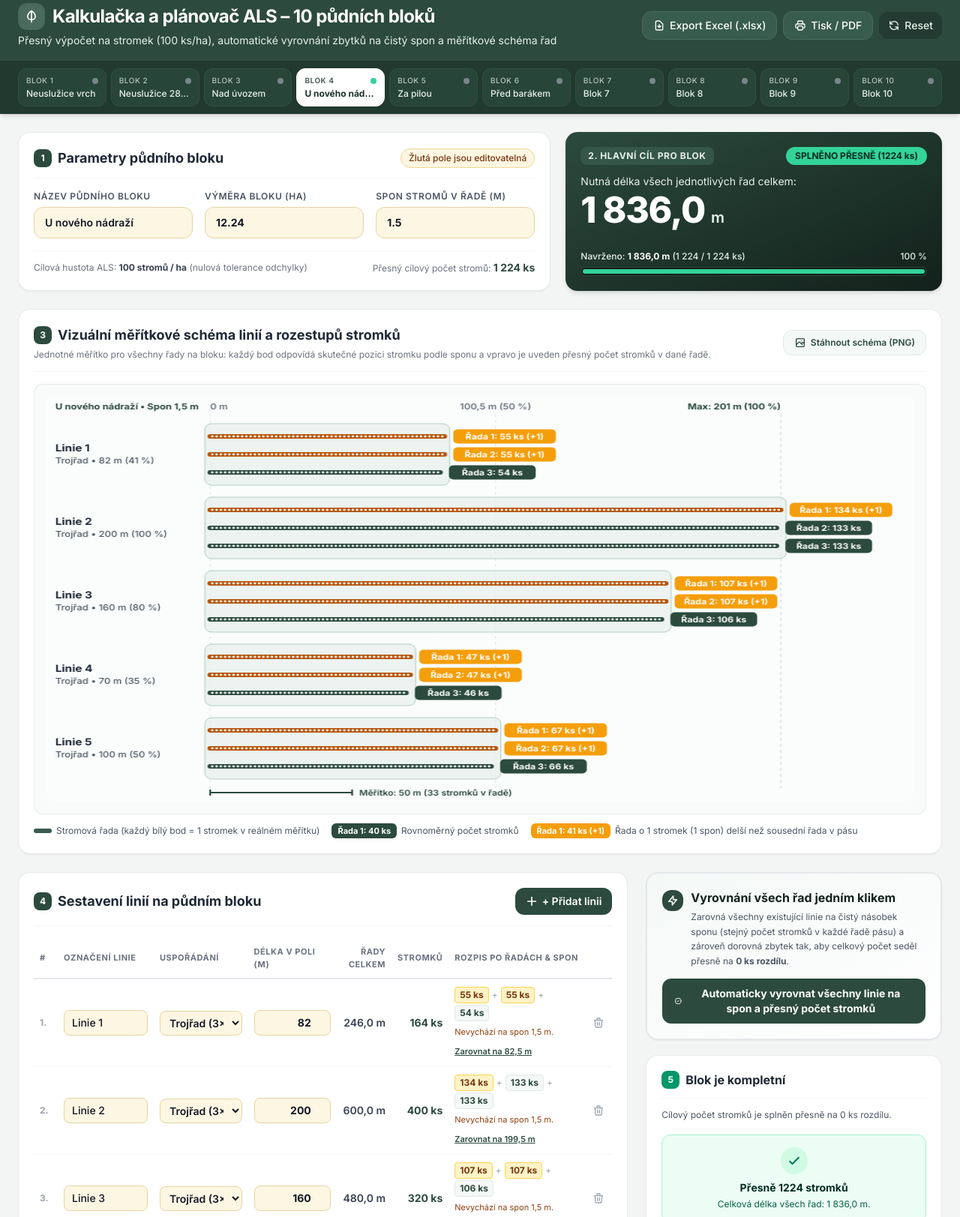
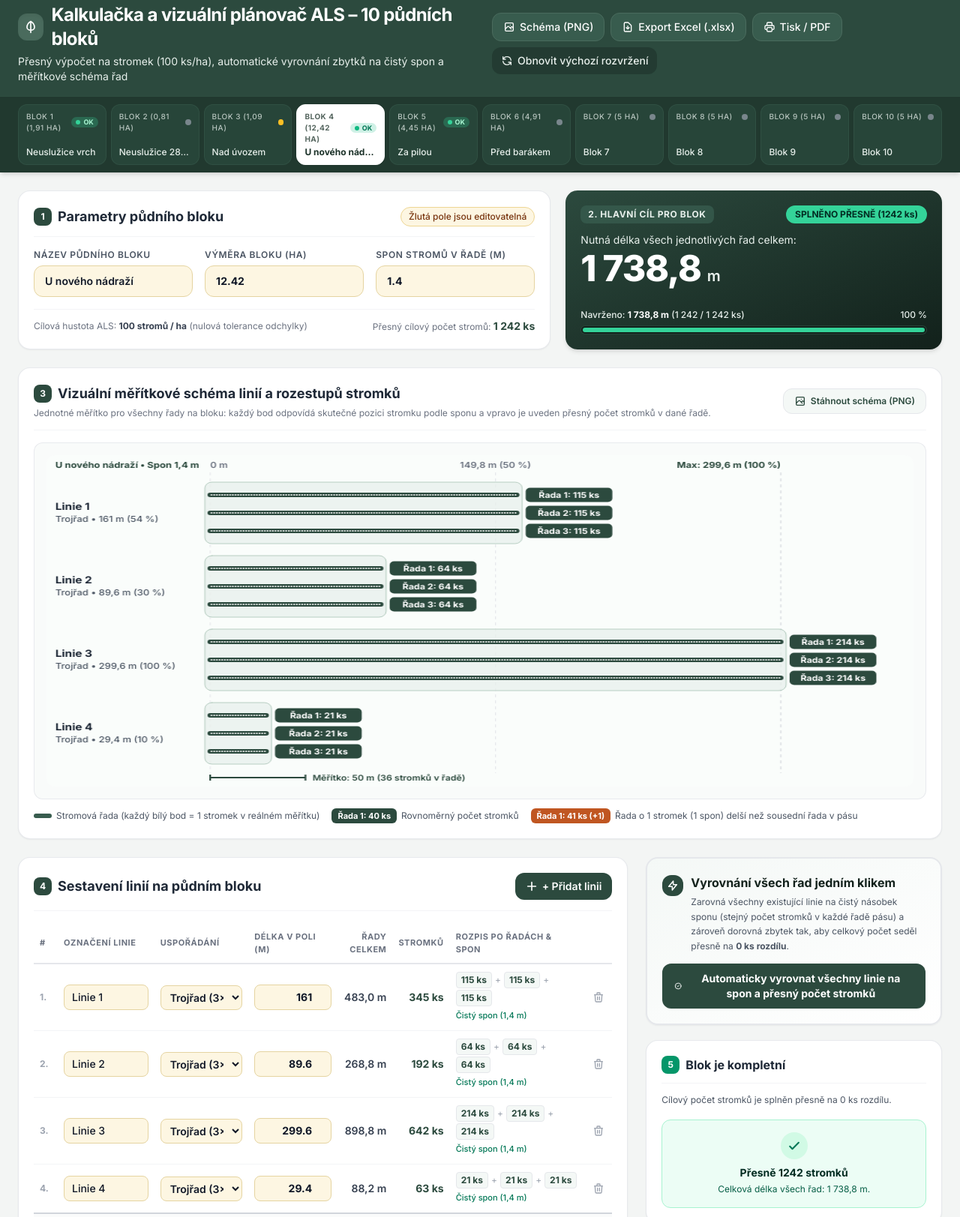
Before and after one commit to MrPanti/ALS, a plain HTML site: page index.html in a window 1280 px wide. Shown: the part 12-1635 px from the top of the page at 75% size. Drawn offline with nearby package versions, Linux system fonts and the light colour scheme.

Commit message:
Refactor HTML structure and improve data handling
Updated the title and button labels for clarity. Adjusted default block data and improved calculations for tree distribution.

```diff
--- a/index.html
+++ b/index.html
@@ -70,7 +70,7 @@
                             <path stroke-linecap="round" stroke-linejoin="round" d="M12 3v18m0-18c-3.5 2-6 5.5-6 9.5 0 2.5 2.5 4.5 6 4.5m0-14c3.5 2 6 5.5 6 9.5 0 2.5-2.5 4.5-6 4.5" />
                         </svg>
                     </span>
-                    <h1 class="text-xl sm:text-2xl font-bold tracking-tight">Kalkulačka a plánovač ALS – 10 půdních bloků</h1>
+                    <h1 class="text-xl sm:text-2xl font-bold tracking-tight">Kalkulačka a vizuální plánovač ALS – 10 půdních bloků</h1>
                 </div>
                 <p class="text-forest-100 text-xs sm:text-sm mt-1">
                     Přesný výpočet na stromek (100 ks/ha), automatické vyrovnání zbytků na čistý spon a měřítkové schéma řad
@@ -78,6 +78,12 @@
             </div>
 
             <div class="flex flex-wrap items-center gap-2">
+                <button onclick="downloadSchemaPNG()" class="inline-flex items-center gap-1.5 px-3.5 py-2 rounded-xl bg-forest-700 hover:bg-forest-600 text-white text-xs sm:text-sm font-medium border border-forest-600 transition cursor-pointer">
+                    <svg class="w-4 h-4" fill="none" stroke="currentColor" stroke-width="2" viewBox="0 0 24 24">
+                        <path stroke-linecap="round" stroke-linejoin="round" d="M4 16l4.586-4.586a2 2 0 012.828 0L16 16m-2-2l1.586-1.586a2 2 0 012.828 0L20 14m-6-6h.01M6 20h12a2 2 0 002-2V6a2 2 0 00-2-2H6a2 2 0 00-2 2v12a2 2 0 002 2z" />
+                    </svg>
+                    Schéma (PNG)
+                </button>
                 <button onclick="exportAllToXlsx()" class="inline-flex items-center gap-1.5 px-3.5 py-2 rounded-xl bg-forest-700 hover:bg-forest-600 text-white text-xs sm:text-sm font-medium border border-forest-600 transition cursor-pointer">
                     <svg class="w-4 h-4" fill="none" stroke="currentColor" stroke-width="2" viewBox="0 0 24 24">
                         <path stroke-linecap="round" stroke-linejoin="round" d="M12 10v6m0 0l-3-3m3 3l3-3m2 8H7a2 2 0 01-2-2V5a2 2 0 012-2h5.586a1 1 0 01.707.293l5.414 5.414a1 1 0 01.293.707V19a2 2 0 01-2 2z" />
@@ -90,11 +96,11 @@
                     </svg>
                     Tisk / PDF
                 </button>
-                <button onclick="openResetModal()" class="inline-flex items-center gap-1.5 px-3 py-2 rounded-xl bg-forest-900/60 hover:bg-red-900/70 text-forest-100 hover:text-white text-xs sm:text-sm font-medium transition cursor-pointer" title="Obnovit výchozí nastavení všech bloků">
+                <button onclick="openResetModal()" class="inline-flex items-center gap-1.5 px-3 py-2 rounded-xl bg-forest-900/60 hover:bg-red-900/70 text-forest-100 hover:text-white text-xs sm:text-sm font-medium transition cursor-pointer" title="Obnovit výchozí rozvržení všech bloků">
                     <svg class="w-4 h-4" fill="none" stroke="currentColor" stroke-width="2" viewBox="0 0 24 24">
                         <path stroke-linecap="round" stroke-linejoin="round" d="M4 4v5h.582m15.356 2A8.001 8.001 0 004.582 9m0 0H9m11 11v-5h-.581m0 0a8.003 8.003 0 01-15.357-2m15.357 2H15" />
                     </svg>
-                    Reset
+                    Obnovit výchozí rozvržení
                 </button>
             </div>
         </div>
@@ -246,7 +252,7 @@
                     <span>Rovnoměrný počet stromků</span>
                 </div>
                 <div class="flex items-center gap-1.5">
-                    <span class="inline-flex items-center px-2 py-0.5 rounded-md bg-amber-500 text-white font-bold text-[11px]">Řada 1: 41 ks (+1)</span>
+                    <span class="inline-flex items-center px-2 py-0.5 rounded-md bg-[#c05621] text-white font-bold text-[11px]">Řada 1: 41 ks (+1)</span>
                     <span>Řada o 1 stromek (1 spon) delší než sousední řada v pásu</span>
                 </div>
             </div>
@@ -340,37 +346,72 @@
 
     <script>
         // =========================================================================
-        // 1. VÝCHOZÍ DATA PRO 10 PŮDNÍCH BLOKŮ
+        // 1. FINÁLNÍ VÝCHOZÍ DATA PRO 10 PŮDNÍCH BLOKŮ (Z PDF A XLSX)
         // =========================================================================
-        const STORAGE_KEY = 'als_visual_planner_v2';
+        const STORAGE_KEY = 'als_planner_v2_final';
 
         const DEFAULT_BLOCKS = [
-            { id: 1, name: 'Neuslužice vrch', area: 1.89, spacing: 2.0, lines: [] },
-            { id: 2, name: 'Neuslužice 2802,4', area: 0.81, spacing: 2.0, lines: [] },
-            { id: 3, name: 'Nad úvozem', area: 0.97, spacing: 1.0, lines: [] },
+            {
+                id: 1,
+                name: 'Neuslužice vrch',
+                area: 1.91,
+                spacing: 1.4,
+                lines: [
+                    { id: 'l1-1', name: 'Linie 1', type: 'Trojřad', length: 89 }
+                ]
+            },
+            {
+                id: 2,
+                name: 'Neuslužice 2802,4',
+                area: 0.81,
+                spacing: 2.0,
+                lines: []
+            },
+            {
+                id: 3,
+                name: 'Nad úvozem',
+                area: 1.09,
+                spacing: 1.4,
+                lines: [
+                    { id: 'l3-1', name: 'Linie 1', type: 'Trojřad', length: 50.5 }
+                ]
+            },
             {
                 id: 4,
                 name: 'U nového nádraží',
-                area: 12.24,
-                spacing: 1.5,
+                area: 12.42,
+                spacing: 1.4,
                 lines: [
-                    { id: 'l4-1', name: 'Linie 1', type: 'Trojřad', length: 82 },
-                    { id: 'l4-2', name: 'Linie 2', type: 'Trojřad', length: 200 },
-                    { id: 'l4-3', name: 'Linie 3', type: 'Trojřad', length: 160 },
-                    { id: 'l4-4', name: 'Linie 4', type: 'Trojřad', length: 70 },
-                    { id: 'l4-5', name: 'Linie 5', type: 'Trojřad', length: 100 }
+                    { id: 'l4-1', name: 'Linie 1', type: 'Trojřad', length: 161 },
+                    { id: 'l4-2', name: 'Linie 2', type: 'Trojřad', length: 89.6 },
+                    { id: 'l4-3', name: 'Linie 3', type: 'Trojřad', length: 299.6 },
+                    { id: 'l4-4', name: 'Linie 4', type: 'Trojřad', length: 29.4 }
                 ]
             },
-            { id: 5, name: 'Za pilou', area: 4.44, spacing: 2.0, lines: [] },
-            { id: 6, name: 'Před barákem', area: 4.91, spacing: 1.5, lines: [] },
-            { id: 7, name: 'Blok 7', area: 5.00, spacing: 4.0, lines: [] },
-            { id: 8, name: 'Blok 8', area: 5.00, spacing: 4.0, lines: [] },
-            { id: 9, name: 'Blok 9', area: 5.00, spacing: 4.0, lines: [] },
-            { id: 10, name: 'Blok 10', area: 5.00, spacing: 4.0, lines: [] }
+            {
+                id: 5,
+                name: 'Za pilou',
+                area: 4.45,
+                spacing: 1.4,
+                lines: [
+                    { id: 'l5-1', name: 'Linie 1', type: 'Trojřad', length: 207.5 }
+                ]
+            },
+            {
+                id: 6,
+                name: 'Před barákem',
+                area: 4.91,
+                spacing: 1.5,
+                lines: []
+            },
+            { id: 7, name: 'Blok 7', area: 5.0, spacing: 4.0, lines: [] },
+            { id: 8, name: 'Blok 8', area: 5.0, spacing: 4.0, lines: [] },
+            { id: 9, name: 'Blok 9', area: 5.0, spacing: 4.0, lines: [] },
+            { id: 10, name: 'Blok 10', area: 5.0, spacing: 4.0, lines: [] }
         ];
 
         let state = {
-            activeBlockIndex: 3,
+            activeBlockIndex: 3, // Výchozí otevřený blok: U nového nádraží
             blocks: JSON.parse(JSON.stringify(DEFAULT_BLOCKS))
         };
 
@@ -400,8 +441,8 @@
         // 2. MATEMATICKÉ FUNKCE A KONTROLA KOMPATIBILITY SE SPONEM
         // =========================================================================
         function getRowCount(type) {
-            if (type === 'Trojřad') return 3;
-            if (type === 'Dvouřad') return 2;
+            if (type === 'Trojřad' || type === 3) return 3;
+            if (type === 'Dvouřad' || type === 2) return 2;
             return 1;
         }
 
@@ -416,22 +457,27 @@
             return res;
         }
 
-        function isLengthCompatibleWithSpacing(length, spacing) {
+        function isLengthCompatibleWithSpacing(length, spacing, remainder = 0) {
             if (length <= 0 || spacing <= 0) return true;
-            const nearest = Math.round(length / spacing) * spacing;
-            return Math.abs(length - nearest) < 0.001;
+            if (remainder !== 0) return false;
+            const ratio = length / spacing;
+            return Math.abs(ratio - Math.round(ratio)) < 1e-4;
         }
 
         function roundMeters(val) {
             return Math.round((val + Number.EPSILON) * 100) / 100;
+        }
+
+        function roundToOneDecimal(val) {
+            return Math.round((val + Number.EPSILON) * 10) / 10;
         }
 
         function calculateBlockStats(block) {
             const area = Math.max(0, Number(block.area) || 0);
             const spacing = Math.max(0.1, Number(block.spacing) || 1.0);
 
-            const requiredTrees = Math.ceil(area * 100 - 1e-9);
-            const requiredRowLength = roundMeters(requiredTrees * spacing);
+            const requiredTrees = Math.round(area * 100);
+            const requiredRowLength = roundToOneDecimal(requiredTrees * spacing);
 
             let totalPhysicalLength = 0;
             let totalRowLength = 0;
@@ -440,10 +486,11 @@
             const computedLines = block.lines.map((line, idx) => {
                 const rows = getRowCount(line.type);
                 const len = Math.max(0, Number(line.length) || 0);
-                const effectiveRowLength = roundMeters(len * rows);
-                const trees = len > 0 ? Math.ceil((effectiveRowLength - 1e-9) / spacing) : 0;
+                const effectiveRowLength = roundToOneDecimal(len * rows);
+                const trees = len > 0 ? Math.round((len * rows) / spacing + 1e-9) : 0;
                 const rowTrees = distributeTreesAcrossRows(trees, rows);
-                const compatible = isLengthCompatibleWithSpacing(len, spacing);
+                const rem = trees % rows;
+                const compatible = isLengthCompatibleWithSpacing(len, spacing, rem);
 
                 // Nejbližší čistý násobek sponu
                 const nearestUnits = Math.max(1, Math.round(len / spacing));
@@ -468,13 +515,13 @@
             });
 
             totalPhysicalLength = roundMeters(totalPhysicalLength);
-            totalRowLength = roundMeters(totalRowLength);
+            totalRowLength = roundToOneDecimal(totalRowLength);
 
             const diff = requiredTrees - totalTrees; // > 0 chybí stromky, < 0 přebývají stromky, === 0 přesně
             const missingTrees = Math.max(0, diff);
             const excessTrees = Math.max(0, -diff);
-            const missingRowLength = roundMeters(missingTrees * spacing);
-            const excessRowLength = roundMeters(excessTrees * spacing);
+            const missingRowLength = roundToOneDecimal(missingTrees * spacing);
+            const excessRowLength = roundToOneDecimal(excessTrees * spacing);
 
             let status = 'under';
             if (diff === 0 && requiredTrees > 0) status = 'exact';
@@ -506,12 +553,12 @@
             if (desiredTrees <= 0) return 0;
             const rawLen = (desiredTrees * spacing) / rows;
             const rounded1 = Math.round(rawLen * 10) / 10;
-            if (rounded1 > 0 && Math.ceil((rounded1 * rows - 1e-9) / spacing) === desiredTrees) {
+            if (rounded1 > 0 && Math.round((rounded1 * rows) / spacing + 1e-9) === desiredTrees) {
                 return rounded1;
             }
-            const ceil1 = Math.ceil((rawLen - 1e-9) * 10) / 10;
-            if (ceil1 > 0 && Math.ceil((ceil1 * rows - 1e-9) / spacing) === desiredTrees) {
-                return ceil1;
+            const rounded2 = Math.round(rawLen * 100) / 100;
+            if (rounded2 > 0 && Math.round((rounded2 * rows) / spacing + 1e-9) === desiredTrees) {
+                return rounded2;
             }
             return Math.ceil((rawLen - 1e-9) * 100) / 100;
         }
@@ -575,7 +622,10 @@
                 let dot = '<span class="w-2 h-2 rounded-full bg-gray-400/70"></span>';
                 if (block.lines.length > 0) {
                     if (s.status === 'exact') {
-                        dot = '<span class="w-2 h-2 rounded-full bg-emerald-400"></span>';
+                        dot = '<span class="inline-flex items-center gap-1 px-1.5 py-0.2 rounded-full bg-emerald-500/20 text-emerald-700 text-[9px] font-bold"><span class="w-1.5 h-1.5 rounded-full bg-emerald-500"></span>OK</span>';
+                        if (!isActive) {
+                            dot = '<span class="inline-flex items-center gap-1 px-1.5 py-0.2 rounded-full bg-emerald-400/25 text-emerald-200 text-[9px] font-bold"><span class="w-1.5 h-1.5 rounded-full bg-emerald-400"></span>OK</span>';
+                        }
                     } else if (s.status === 'over') {
                         dot = '<span class="w-2 h-2 rounded-full bg-red-400"></span>';
                     } else {
@@ -591,7 +641,7 @@
                                 : 'bg-forest-800/70 hover:bg-forest-700/80 text-forest-100 border-forest-700/50 font-medium'
                         }">
                         <div class="flex items-center justify-between w-full gap-1">
-                            <span class="text-[10px] uppercase tracking-wider opacity-75">Blok ${block.id}</span>
+                            <span class="text-[10px] uppercase tracking-wider opacity-75">Blok ${block.id} (${fmtSmart(block.area)} ha)</span>
                             ${dot}
                         </div>
                         <span class="text-xs truncate w-full mt-0.5">${escapeHtml(block.name)}</span>
@@ -954,7 +1004,7 @@
         function autoBalanceAllLines() {
             const block = state.blocks[state.activeBlockIndex];
             const spacing = Math.max(0.1, Number(block.spacing) || 1.0);
-            const requiredTrees = Math.ceil((Math.max(0, Number(block.area) || 0)) * 100 - 1e-9);
+            const requiredTrees = Math.round((Math.max(0, Number(block.area) || 0)) * 100);
 
             if (requiredTrees <= 0) {
                 showToast('Zadej nejprve kladnou výměru půdního bloku.');
@@ -987,7 +1037,7 @@
             // Pomocná funkce pro aktuální součet stromků
             const getSumTrees = () => block.lines.reduce((acc, l) => {
                 const r = getRowCount(l.type);
-                return acc + Math.ceil((l.length * r - 1e-9) / spacing);
+                return acc + Math.round((l.length * r) / spacing + 1e-9);
             }, 0);
 
             let rem = requiredTrees - getSumTrees();
@@ -1191,8 +1241,8 @@
                 line.rowTrees.forEach((treesInRow, rIdx) => {
                     const rowY = firstRowY + rIdx * rowGap;
                     const isExtraTree = line.hasUnevenRows && treesInRow === maxInLine && maxInLine > minInLine;
-                    const rowStroke = isExtraTree ? '#B45309' : '#2C4A3E';
-                    const badgeFill = isExtraTree ? '#F59E0B' : '#2C4A3E';
+                    const rowStroke = isExtraTree ? '#c05621' : '#2C4A3E';
+                    const badgeFill = isExtraTree ? '#c05621' : '#2C4A3E';
                     const badgeText = isExtraTree ? `Řada ${rIdx + 1}: ${treesInRow} ks (+1)` : `Řada ${rIdx + 1}: ${treesInRow} ks`;
                     const badgeWidth = isExtraTree ? 116 : 98;
 
```
